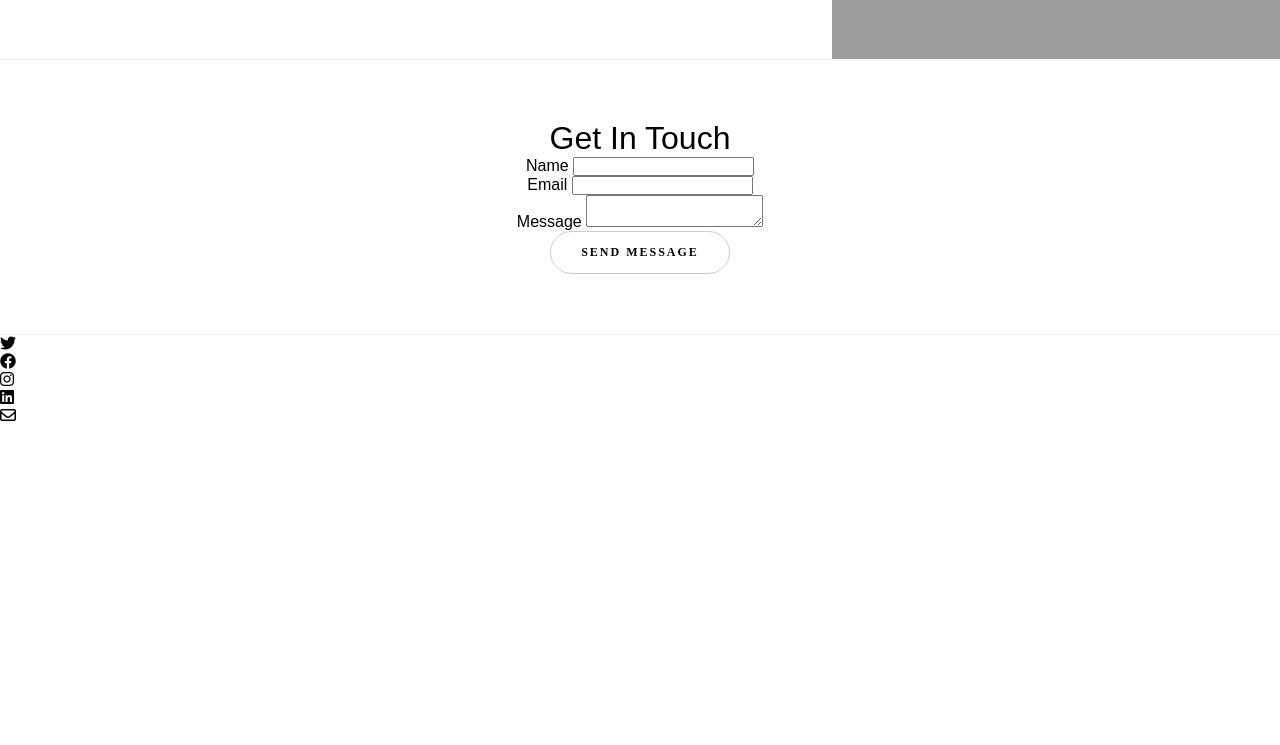
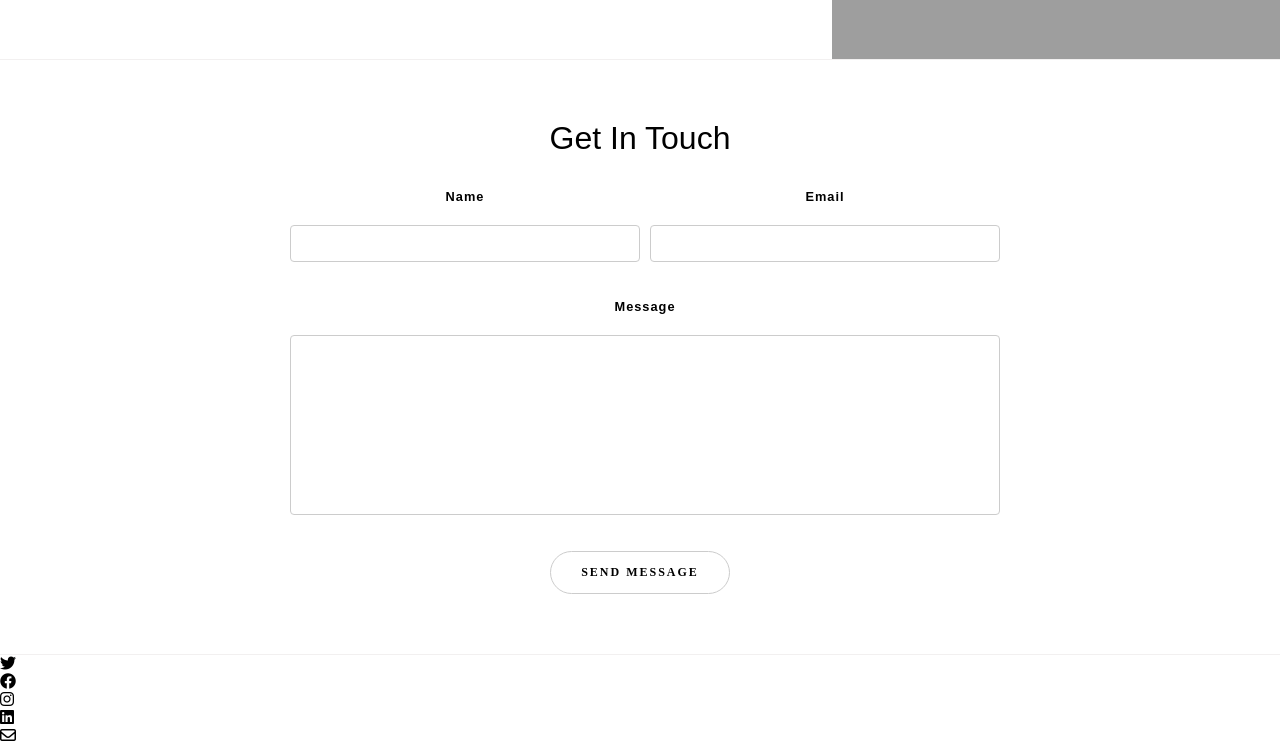
Before and after one commit to otfigo87/Int-gration-Run, a plain HTML site: page index.html in a window 1280 px wide. Shown: the part 1541-2286 px from the top of the page. Before the commit the page ends 1966 px from the top, so only its background shows below. Drawn offline with Linux system fonts and the light colour scheme; grey boxes are pictures that could not be loaded.

Commit message:
formulaire grid

```diff
--- a/index.html
+++ b/index.html
@@ -57,7 +57,7 @@
                     <label for="email">Email</label>
                     <input type="text" id="email">
                 </div>
-                <div>
+                <div class="textarea">
                     <label for="message">Message</label>
                     <textarea id="message"></textarea>
                 </div>
--- a/styles.css
+++ b/styles.css
@@ -77,3 +77,39 @@ section {
     text-align: center;
     padding: 60px 0;
 }
+.form-grid {
+    width: 85%;
+    margin: 30px auto;
+    max-width: 700px;
+
+    display: grid;
+    grid-template-columns: 50% 50%;
+    grid-template-rows: 100px 224px;
+    grid-template-areas: "input1 input2" "textarea textarea";
+    gap: 10px;
+}
+.textarea {
+    grid-area: textarea;
+}
+label {
+    font-weight: 600;
+    font-size: 0.8rem;
+    letter-spacing: 1px;
+}
+input[type="text"], textarea {
+    width: 100%;
+    margin: 20px 0 40px;
+    border-radius: 4px;
+    border: 1px solid #ccc;
+    padding: 10px;
+    outline: none;
+    transition: 0.3s;
+}
+input[type="text"]:focus,
+textarea:focus {
+    border: 2px solid skyblue;
+}
+textarea {
+    resize: none;
+    height: 180px;
+}
```
